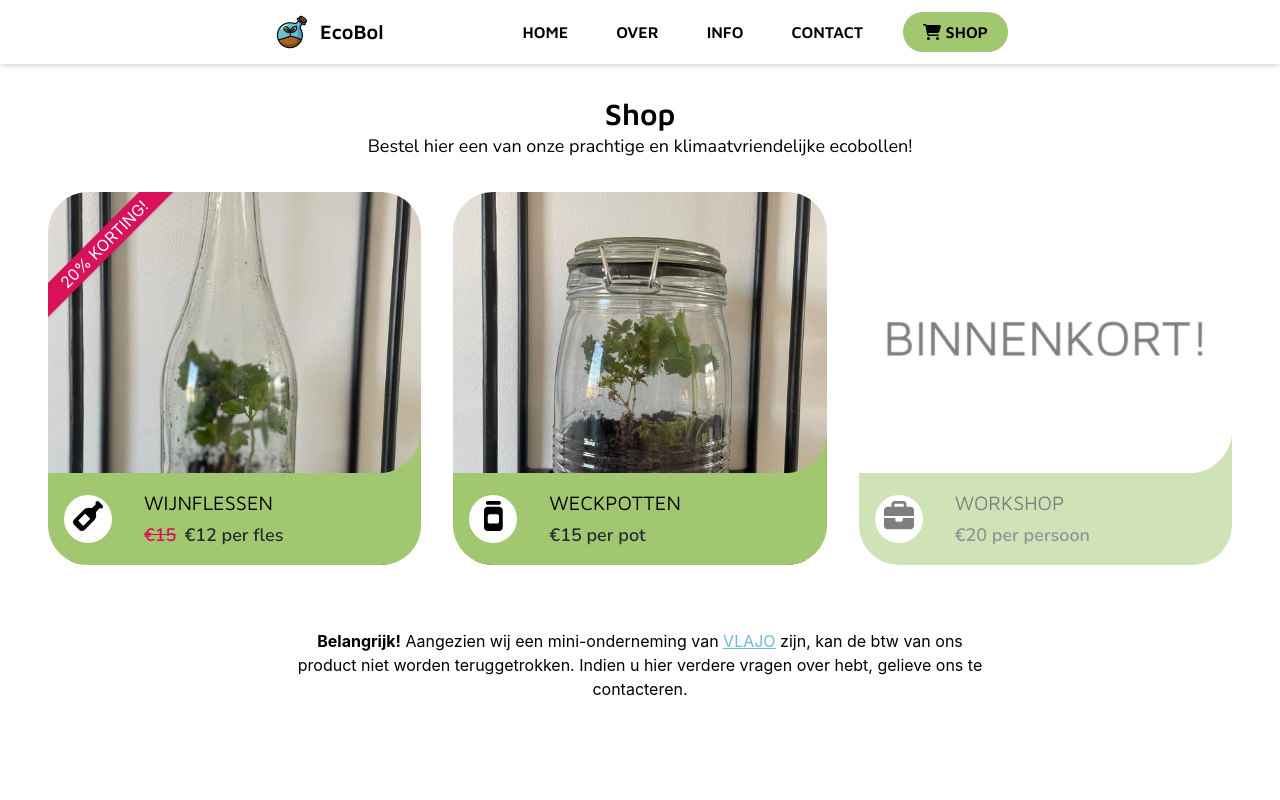
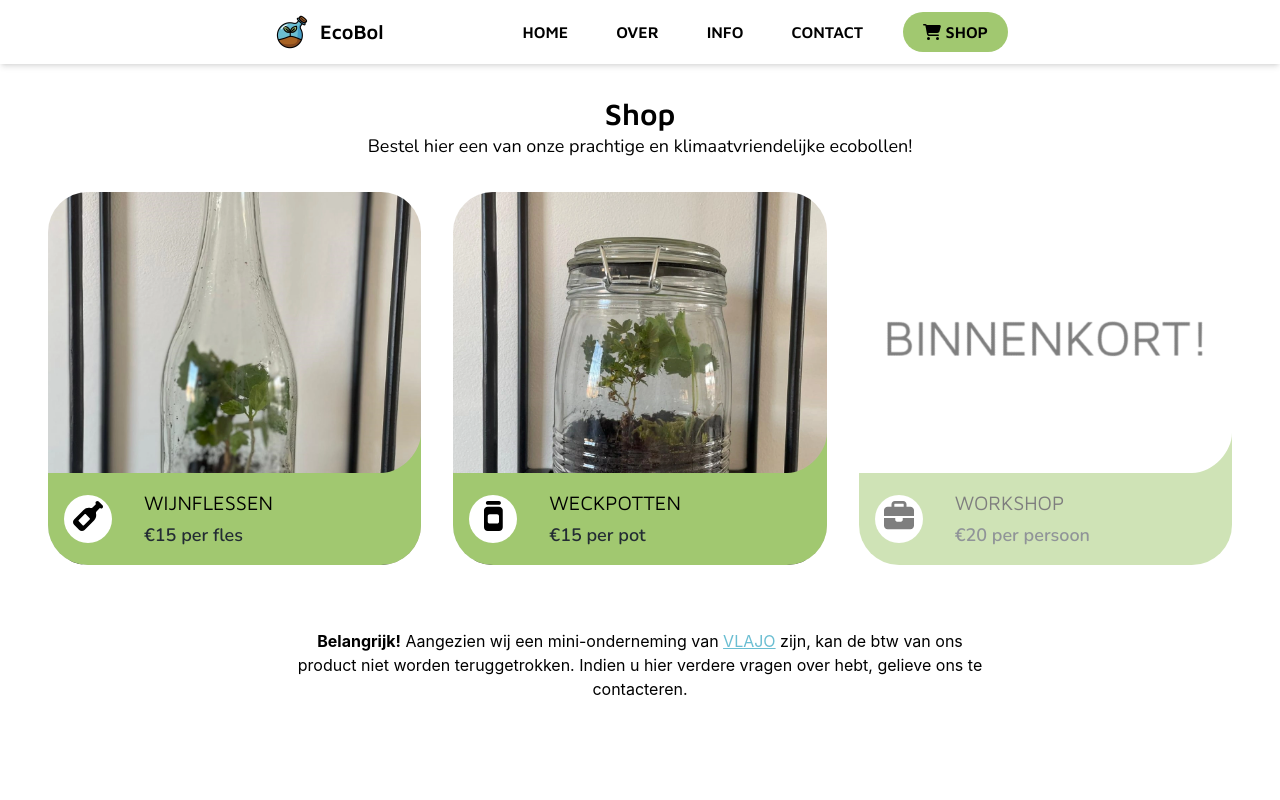
Before and after one commit to Vigintillionn/ecobol, a React (Create React App) app: page /shop in a window 1280 px wide. Shown: the top 800 px of the page. Built offline with nearby package versions, Linux system fonts and the light colour scheme.

Commit message:
Removed sale

```diff
--- a/src/pages/Bestel.tsx
+++ b/src/pages/Bestel.tsx
@@ -66,7 +66,7 @@ export default function Bestel() {
     }
 
     let orderId = uuidv4().split("-")[0];
-    let price = parseInt(amount)*(bottleType === "wijnfles" ? 12 : 15);
+    let price = parseInt(amount)*(bottleType === "wijnfles" ? 15 : 15);
 
     let params = {
       firstName,
@@ -170,7 +170,7 @@ export default function Bestel() {
           </div>
           <div className="absolute bottom-[4%] left-1/4 md:left-[6%]">
             <button type="submit" form="order" id="orderbutton" className="bg-blue transition delay-300 ease-linear rounded-md relative overflow-hidden pointer outline-none border-none text-white p-0 m-0 group hover:bg-blue-darker" aria-label="Plaats uw bestelling">
-              <span className="font-nunito transition-transform delay-300 inline-block px-3 py-5 m-0 text-lg bg-gunmetal border-0 -translate-x-[10%] pr-4 group-hover:-translate-x-[110%]">€{(parseInt(amount)*(bottleType === "wijnfles" ? 12 : 15))},-</span>
+              <span className="font-nunito transition-transform delay-300 inline-block px-3 py-5 m-0 text-lg bg-gunmetal border-0 -translate-x-[10%] pr-4 group-hover:-translate-x-[110%]">€{(parseInt(amount)*(bottleType === "wijnfles" ? 15 : 15))},-</span>
               <span className="font-nunito transition-transform delay-300 inline-block px-3 py-5 m-0 text-lg bg-gunmetal border-0 -translate-x-full absolute z-1 left-0 top-0 group-hover:translate-x-0"><FontAwesomeIcon icon={faShoppingCart} /></span>
               <span className="font-nunito transition-transform delay-300 inline-block px-3 py-5 m-0 text-lg z-10 font-semibold">Bestel Nu</span>
             </button>
--- a/src/pages/Shop.tsx
+++ b/src/pages/Shop.tsx
@@ -21,7 +21,7 @@ export default function Shop() {
       </div>
       <ul className="box-border grid p-0 grid-cols-cards gap-8 my-8 mb-16 list-none overflow-hidden mx-2 min-[400px]:mx-12">
         <li className="relative">
-          <Ribbon text={stockWijnflessen ? "20% Korting!" : "Uitverkocht!"} />
+          {/* <Ribbon text={stockWijnflessen ? "20% Korting!" : "Uitverkocht!"} /> */}
           <a href="/bestel?type=wijnfles" aria-label="Bestel een wijnfles" className={"relative block h-full overflow-hidden no-underline rounded-cards group" + (stockWijnflessen > 0 ? "" : "pointer-events-none cursor-default opacity-50")}>
             <img src="/Images/wijnfles.webp" alt="Foto van een plant in een doorzichte glazen wijnfles" className="w-full object-cover aspect-square" />
             <div className="absolute bottom-0 left-0 right-0 z-1 rounded-cards bg-green translate-y-full transition-transform delay-200 ease-in-out group-hover:translate-y-0">
@@ -30,7 +30,8 @@ export default function Shop() {
                 <div className="shrink-0 w-12 h-12 rounded-full bg-white text-center leading-[3.25rem]"><FontAwesomeIcon className="text-3xl" icon={faWineBottle} /></div>
                 <div>
                   <h2 className="text-black text-xl font-mavenpro mt-0 mx-0 mb-1 uppercase">Wijnflessen</h2>
-                  <span className="text-gunmetal flex gap-2 text-lg font-nunito font-semibold"><p className="line-through text-red">€15</p> <p className="">€12 per fles</p></span>
+                  <span className="text-gunmetal flex gap-2 text-lg font-nunito font-semibold"><p className="">€15 per fles</p></span>
+                  {/* <span className="text-gunmetal flex gap-2 text-lg font-nunito font-semibold"><p className="line-through text-red">€15</p> <p className="">€12 per fles</p></span> */}
                 </div>
               </div>
               <p className="pt-0 px-8 pb-8 m-0 text-black font-nunito overflow-hidden card_desc">Lorem ipsum dolor sit amet consectetur adipisicing elit. Asperiores, blanditiis?</p>
```
